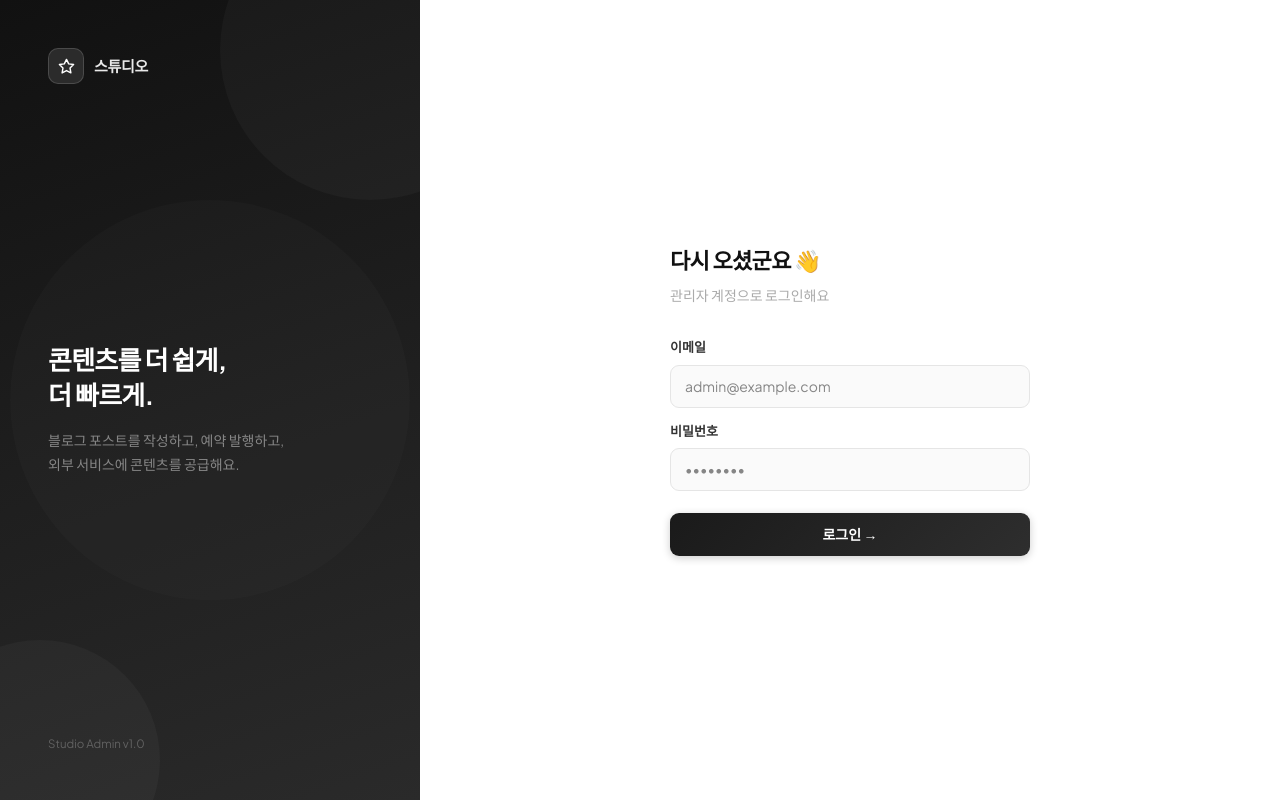
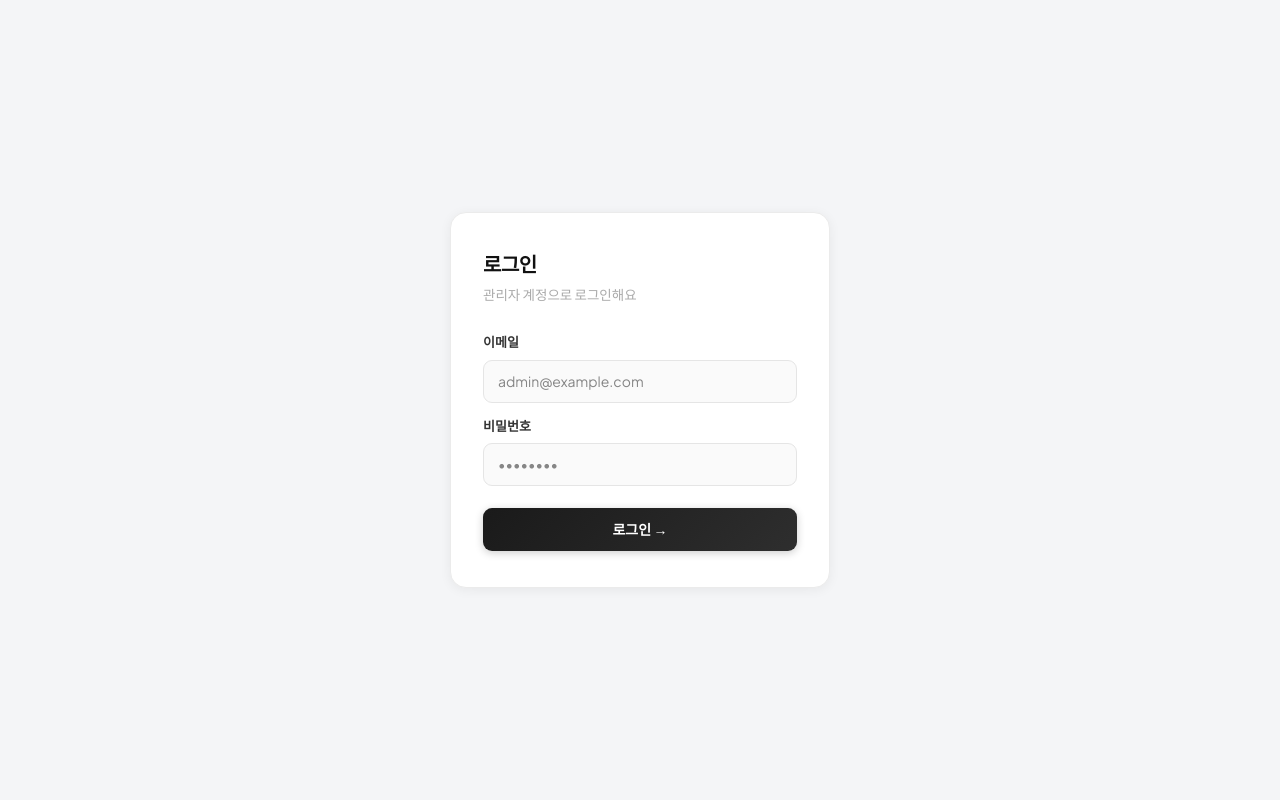
Before and after one commit to chayeoi/teamcho-admin, a Next.js app: page /login in a window 1280 px wide. Built offline with nearby package versions, Linux system fonts and the light colour scheme.

Commit message:
feat: 어드민 로그인 페이지 스타일 변경

```diff
--- a/app/(auth)/layout.tsx
+++ b/app/(auth)/layout.tsx
@@ -3,86 +3,11 @@ export default function AuthLayout({ children }: { children: React.ReactNode })
     <div style={{
       minHeight: '100vh',
       display: 'flex',
-      backgroundColor: '#F4F4F6',
+      alignItems: 'center',
+      justifyContent: 'center',
+      backgroundColor: '#F4F5F7',
     }}>
-      {/* 좌측 브랜드 패널 */}
-      <div style={{
-        width: '420px',
-        flexShrink: 0,
-        background: 'linear-gradient(160deg, #111111 0%, #1E1E1E 50%, #2A2A2A 100%)',
-        display: 'flex',
-        flexDirection: 'column',
-        justifyContent: 'space-between',
-        padding: '48px',
-        position: 'relative',
-        overflow: 'hidden',
-      }}>
-        {/* 장식 요소 */}
-        <div style={{
-          position: 'absolute', top: '-100px', right: '-100px',
-          width: '300px', height: '300px', borderRadius: '50%',
-          backgroundColor: 'rgba(255,255,255,0.03)',
-        }} />
-        <div style={{
-          position: 'absolute', bottom: '-80px', left: '-80px',
-          width: '240px', height: '240px', borderRadius: '50%',
-          backgroundColor: 'rgba(255,255,255,0.03)',
-        }} />
-        <div style={{
-          position: 'absolute', top: '50%', left: '50%', transform: 'translate(-50%, -50%)',
-          width: '400px', height: '400px', borderRadius: '50%',
-          backgroundColor: 'rgba(255,255,255,0.015)',
-        }} />
-
-        {/* 로고 */}
-        <div style={{ display: 'flex', alignItems: 'center', gap: '10px', position: 'relative' }}>
-          <div style={{
-            width: '36px', height: '36px',
-            backgroundColor: 'rgba(255,255,255,0.1)',
-            borderRadius: '10px',
-            display: 'flex', alignItems: 'center', justifyContent: 'center',
-            border: '1px solid rgba(255,255,255,0.15)',
-          }}>
-            <svg width="17" height="17" viewBox="0 0 24 24" fill="none" stroke="white" strokeWidth="2" strokeLinecap="round" strokeLinejoin="round">
-              <polygon points="12 2 15.09 8.26 22 9.27 17 14.14 18.18 21.02 12 17.77 5.82 21.02 7 14.14 2 9.27 8.91 8.26 12 2"/>
-            </svg>
-          </div>
-          <span style={{ fontSize: '15px', fontWeight: '700', color: 'rgba(255,255,255,0.9)', letterSpacing: '-0.02em' }}>
-            스튜디오
-          </span>
-        </div>
-
-        {/* 중앙 카피 */}
-        <div style={{ position: 'relative' }}>
-          <h2 style={{
-            fontSize: '26px', fontWeight: '700', color: 'white',
-            lineHeight: '1.35', letterSpacing: '-0.03em', margin: '0 0 16px',
-          }}>
-            콘텐츠를 더 쉽게,<br/>더 빠르게.
-          </h2>
-          <p style={{ fontSize: '14px', color: 'rgba(255,255,255,0.45)', lineHeight: '1.75' }}>
-            블로그 포스트를 작성하고, 예약 발행하고,<br/>
-            외부 서비스에 콘텐츠를 공급해요.
-          </p>
-        </div>
-
-        {/* 하단 */}
-        <div style={{ fontSize: '11.5px', color: 'rgba(255,255,255,0.25)', position: 'relative' }}>
-          Studio Admin v1.0
-        </div>
-      </div>
-
-      {/* 우측 폼 영역 */}
-      <div style={{
-        flex: 1,
-        display: 'flex',
-        alignItems: 'center',
-        justifyContent: 'center',
-        padding: '48px',
-        backgroundColor: '#FFFFFF',
-      }}>
-        {children}
-      </div>
+      {children}
     </div>
   )
 }
--- a/app/(auth)/login/page.tsx
+++ b/app/(auth)/login/page.tsx
@@ -44,15 +44,22 @@ export default function LoginPage() {
   }
 
   return (
-    <div style={{ width: '100%', maxWidth: '360px' }}>
-      <div style={{ marginBottom: '32px' }}>
+    <div style={{
+      width: '100%', maxWidth: '380px',
+      backgroundColor: '#FFFFFF',
+      borderRadius: '16px',
+      border: '1px solid #EBEBEB',
+      padding: '36px 32px',
+      boxShadow: '0 2px 12px rgba(0,0,0,0.06)',
+    }}>
+      <div style={{ marginBottom: '28px' }}>
         <h1 style={{
-          fontSize: '22px', fontWeight: '700', color: '#111111',
-          letterSpacing: '-0.03em', margin: '0 0 8px',
+          fontSize: '20px', fontWeight: '700', color: '#111111',
+          letterSpacing: '-0.025em', margin: '0 0 6px',
         }}>
-          다시 오셨군요 👋
+          로그인
         </h1>
-        <p style={{ fontSize: '14px', color: '#AAAAAA', margin: 0 }}>
+        <p style={{ fontSize: '13.5px', color: '#AAAAAA', margin: 0 }}>
           관리자 계정으로 로그인해요
         </p>
       </div>
```
